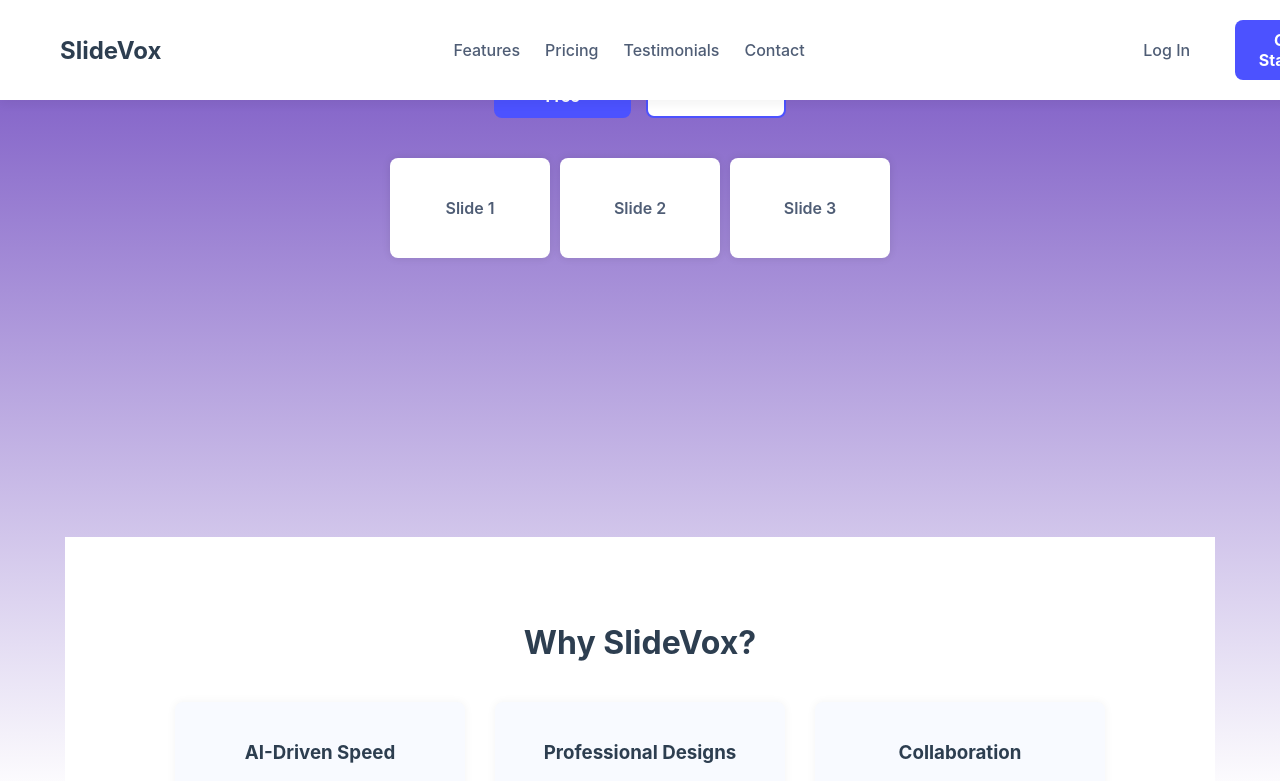
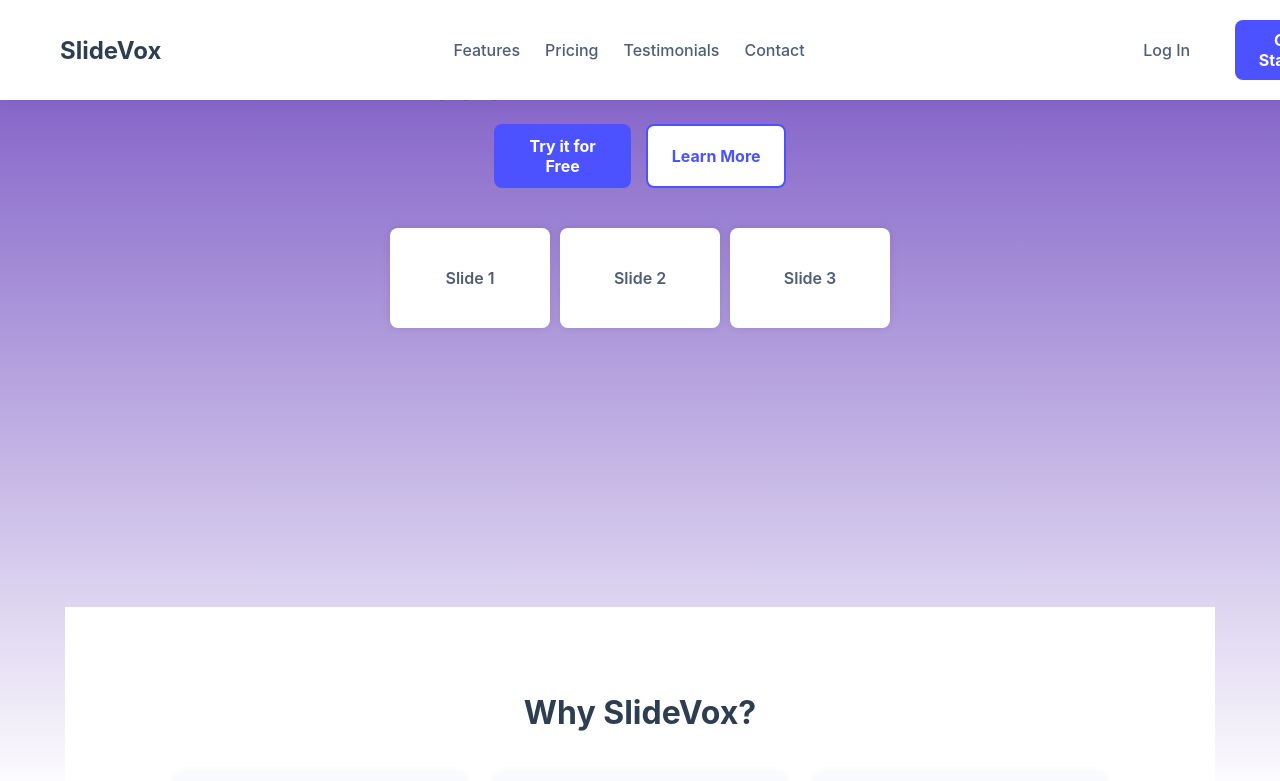
Before and after one commit to arustogi/slidevoxfrontend, a React (Vite) app: page / in a window 1280 px wide. Shown: the top 781 px of the page. Built offline with nearby package versions, Linux system fonts and the light colour scheme; no server answers; what aws-amplify would draw is missing.

Commit message:
updated navbar height

```diff
--- a/src/Home.css
+++ b/src/Home.css
@@ -1,172 +1,3 @@
-/* .home-container {
-    text-align: center;
-    padding: 50px;
-  }
-
-  .navbar {
-    display: flex;
-    justify-content: space-between;
-    padding: 20px;
-    background-color: #222;
-    color: white;
-  }
-
-  .login-btn, .get-started-btn {
-    padding: 10px 20px;
-    font-size: 16px;
-    background-color: #ff6a00;
-    border: none;
-    color: white;
-    cursor: pointer;
-  }
-
-  .hero {
-    margin-top: 50px;
-  }
-   */
-
-
-
-
-  /* General Styles */
-/* body {
-  font-family: 'Poppins', sans-serif;
-  background: linear-gradient(to bottom, #A88BEB, #F8FAFF);
-  margin: 0;
-  padding: 0;
-}
-
-.home-container {
-  text-align: center;
-  padding: 50px;
-} */
-
-/* Navbar */
-/* .navbar {
-  display: flex;
-  justify-content: space-between;
-  align-items: center;
-  padding: 20px 60px;
-  background-color: white;
-  box-shadow: 0px 4px 10px rgba(0, 0, 0, 0.05);
-}
-
-.navbar .logo {
-  font-size: 24px;
-  font-weight: bold;
-  color: #2D3E50;
-}
-
-.nav-links {
-  display: flex;
-  gap: 25px;
-}
-
-.nav-links a {
-  text-decoration: none;
-  color: #4F5D75;
-  font-weight: 500;
-  transition: color 0.3s;
-}
-
-.nav-links a:hover {
-  color: #667EEA;
-}
-
-.auth-buttons {
-  display: flex;
-  gap: 15px;
-}
-
-.login-btn {
-  background: none;
-  border: none;
-  font-size: 16px;
-  cursor: pointer;
-  color: #4F5D75;
-}
-
-.get-started-btn {
-  background-color: #4C52FF;
-  color: white;
-  padding: 10px 18px;
-  border-radius: 8px;
-  border: none;
-  font-weight: bold;
-  cursor: pointer;
-  transition: background 0.3s;
-}
-
-.get-started-btn:hover {
-  background-color: #3B42D0;
-}
-
-/* Hero Section */
-/* .hero {
-  display: flex;
-  justify-content: center;
-  align-items: center;
-  padding: 80px 60px;
-  gap: 50px;
-}
-
-.hero-text {
-  max-width: 600px;
-  text-align: center;
-}
-
-.hero-text h1 {
-  font-size: 42px;
-  font-weight: bold;
-  color: #2D3E50;
-}
-
-.hero-text p {
-  font-size: 18px;
-  color: #4F5D75;
-  margin-top: 15px;
-}
-
-.hero-buttons {
-  margin-top: 20px;
-  display: flex;
-  gap: 15px;
-  justify-content: center;
-}
-
-.primary-btn {
-  background-color: #4C52FF;
-  color: white;
-  padding: 12px 20px;
-  border-radius: 8px;
-  border: none;
-  font-weight: bold;
-  cursor: pointer;
-  transition: background 0.3s;
-}
-
-.primary-btn:hover {
-  background-color: #3B42D0;
-}
-
-.secondary-btn {
-  background-color: white;
-  border: 2px solid #4C52FF;
-  color: #4C52FF;
-  padding: 12px 20px;
-  border-radius: 8px;
-  font-weight: bold;
-  cursor: pointer;
-  transition: background 0.3s;
-}
-
-.secondary-btn:hover {
-  background-color: #4C52FF;
-  color: white;
-}
- */ */
-
-
 
 /* Root Styles */
 body {
@@ -180,10 +11,28 @@ body {
   display: flex;
   flex-direction: column;
   min-height: 100vh;
+  padding-top: 70px;
 }
+
+/* NAVBAR
+.navbar {
+  display: flex;
+  justify-content: space-between;
+  align-items: center;
+  padding: 20px 60px;
+  background-color: #fff;
+  box-shadow: 0 4px 10px rgba(0, 0, 0, 0.05);
+} */
+
+
 
 /* NAVBAR */
 .navbar {
+  position: fixed;        /* Fixes the navbar at the top */
+  top: 0;                 /* Aligns to the top */
+  left: 0;
+  width: 100%;            /* Stretches across the viewport */
+  z-index: 1000;          /* Ensures it sits on top of other elements */
   display: flex;
   justify-content: space-between;
   align-items: center;
@@ -465,6 +314,7 @@ body {
   min-height: 100vh; /* Full viewport height */
   background: linear-gradient(135deg, #4f46e5, #a782e0, #fff3e0);  /* Example background */
   padding-top: 70px;  /* Adjust if navbar overlaps */
+  margin-top: 70px;
 }
 
 .splash-content h1 {
```
